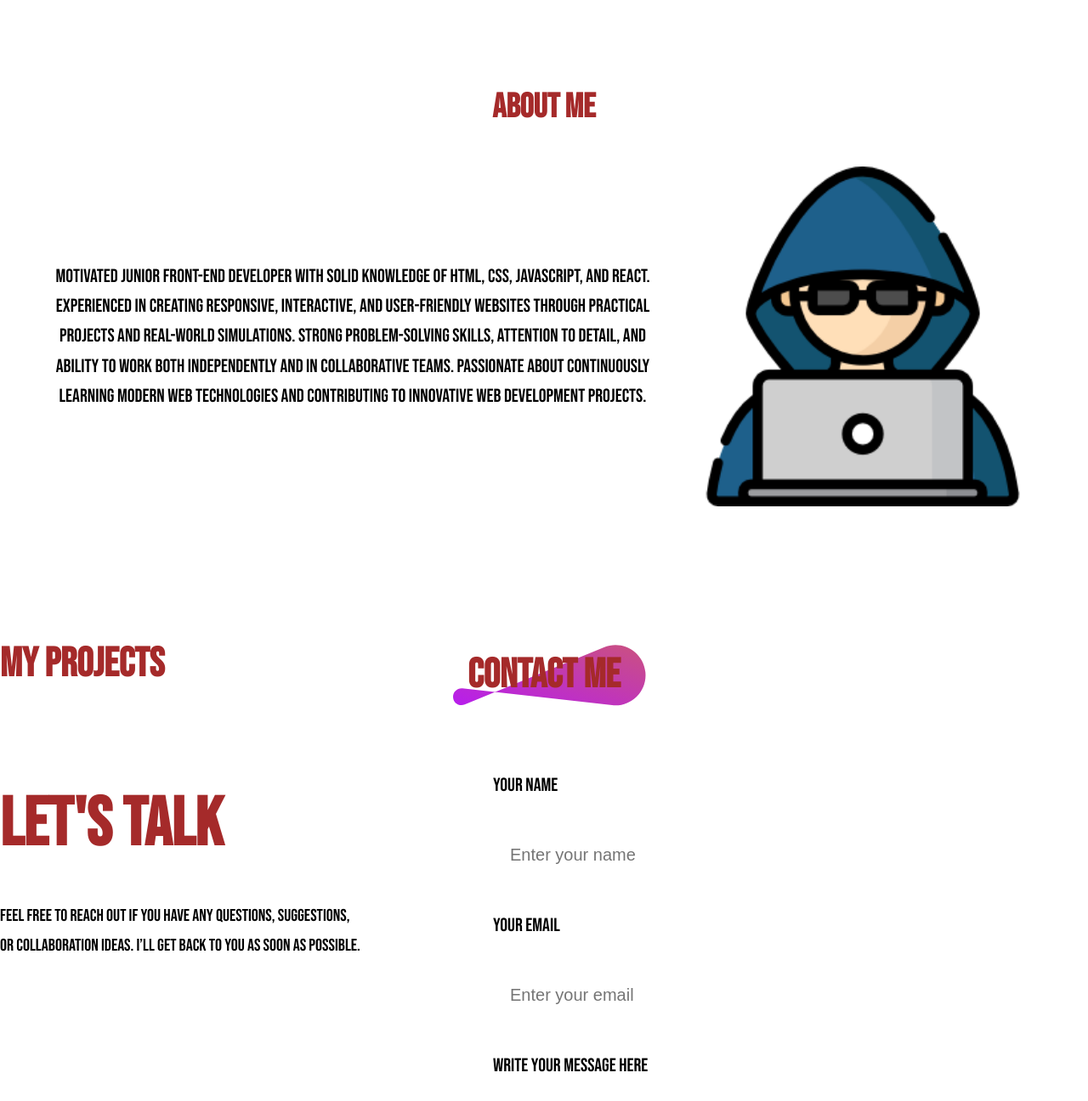
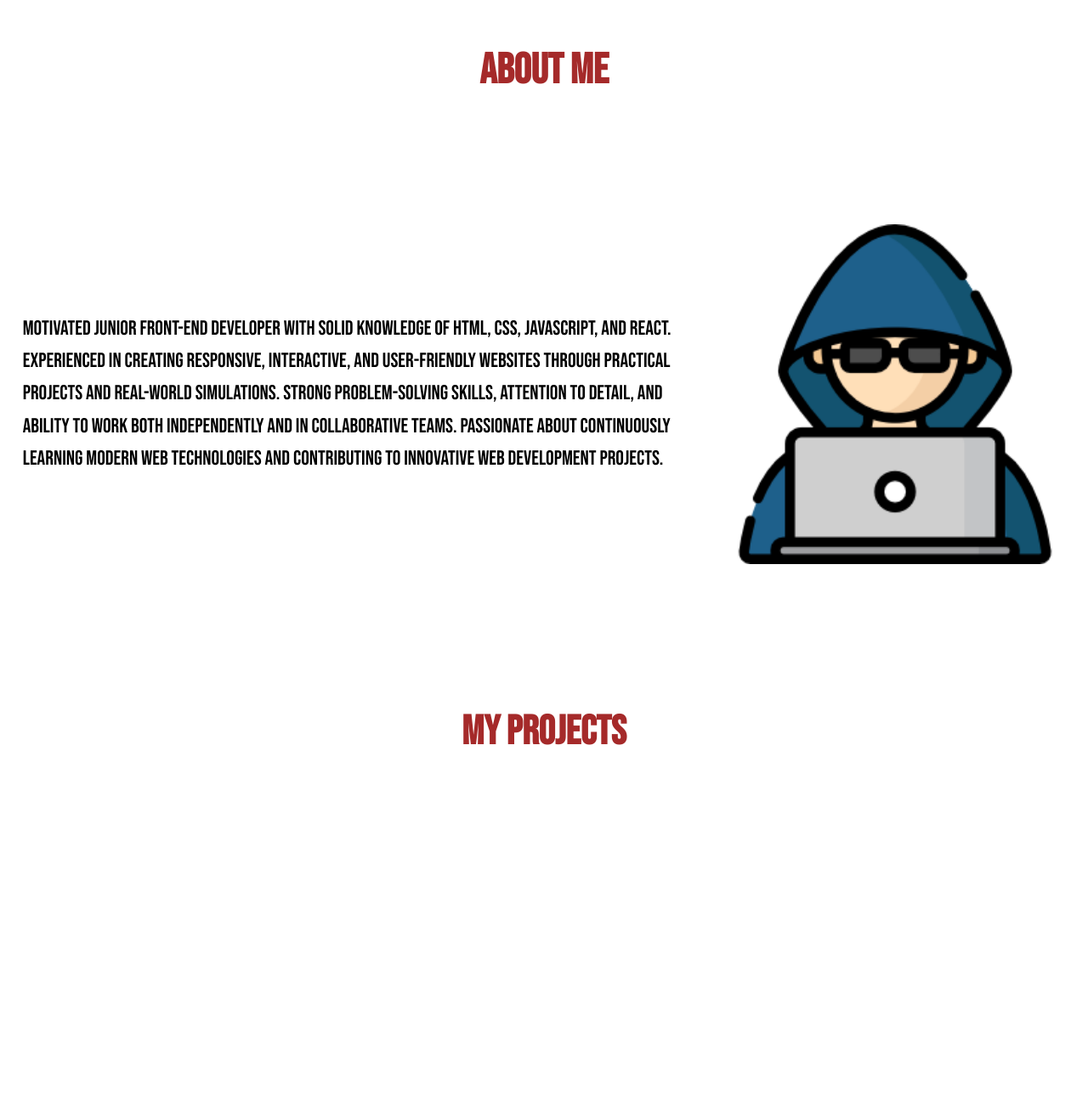
Before and after one commit to TeodorStevanovic/Portfolio-React-Vite, a React (Vite) app: page / in a window 1280 px wide. Shown: the part 854-2150 px from the top of the page at 85% size. Built offline with nearby package versions, Linux system fonts and the light colour scheme.

Commit message:
Update About me component style and added style to Projects component

```diff
--- a/src/components/AboutMe/AboutMe.css
+++ b/src/components/AboutMe/AboutMe.css
@@ -1,30 +1,31 @@
-.about-me-container {
-  width: 100%;
-  height: 100vh;
+.about-me {
+  min-height: 100vh;
   display: flex;
   flex-direction: column;
-  justify-content: center;
+  justify-content: flex-start;
   align-items: center;
+  padding-top: 100px;
+  box-sizing: border-box;
+}
+
+.about-me-title {
+  margin-bottom: 60px;
+  font-size: 50px;
   text-align: center;
 }
 
-.about-me-title {
-  font-size: 40px;
-  margin-bottom: 40px;
-}
-
 .about-me-info {
+  width: 100%;
   display: flex;
-  justify-content: center;
+  justify-content: space-evenly;
   align-items: center;
-  gap: 50px;
-  max-width: 1200px;
+  flex: 1;
 }
 
 .about-me-info p {
-  max-width: 700px;
-  font-size: 22px;
+  max-width: 800px;
   line-height: 1.6;
+  font-size: 24px;
 }
 
 .profile-picture {
--- a/src/components/AboutMe/AboutMe.jsx
+++ b/src/components/AboutMe/AboutMe.jsx
@@ -27,13 +27,13 @@ const AboutMe = () => {
   };
 
   return (
-    <section id="about-me" className="about-me-container">
+    <div id="about-me" className="about-me">
       <h1 className="about-me-title">{texts[language].about}</h1>
       <div className="about-me-info">
         <p>{texts[language].title}</p>
         <img src={MyImage} alt="profile-picture" className="profile-picture" />
       </div>
-    </section>
+    </div>
   );
 };
 
--- a/src/components/Projects/Projects.css
+++ b/src/components/Projects/Projects.css
@@ -1,2 +1,7 @@
 .projects {
+    width: 100%;
+    min-height: 100vh;
+    display: flex;
+    justify-content: center;
+    padding-top: 80px;
 }
--- a/src/components/Projects/Projects.jsx
+++ b/src/components/Projects/Projects.jsx
@@ -3,9 +3,9 @@ import "./Projects.css"
 
 const Projects = () => {
     return (
-        <section id="projects" className="projects">
+        <div id="projects" className="projects">
             <h1>My Projects</h1>
-        </section>
+        </div>
     )
 }
 
```
